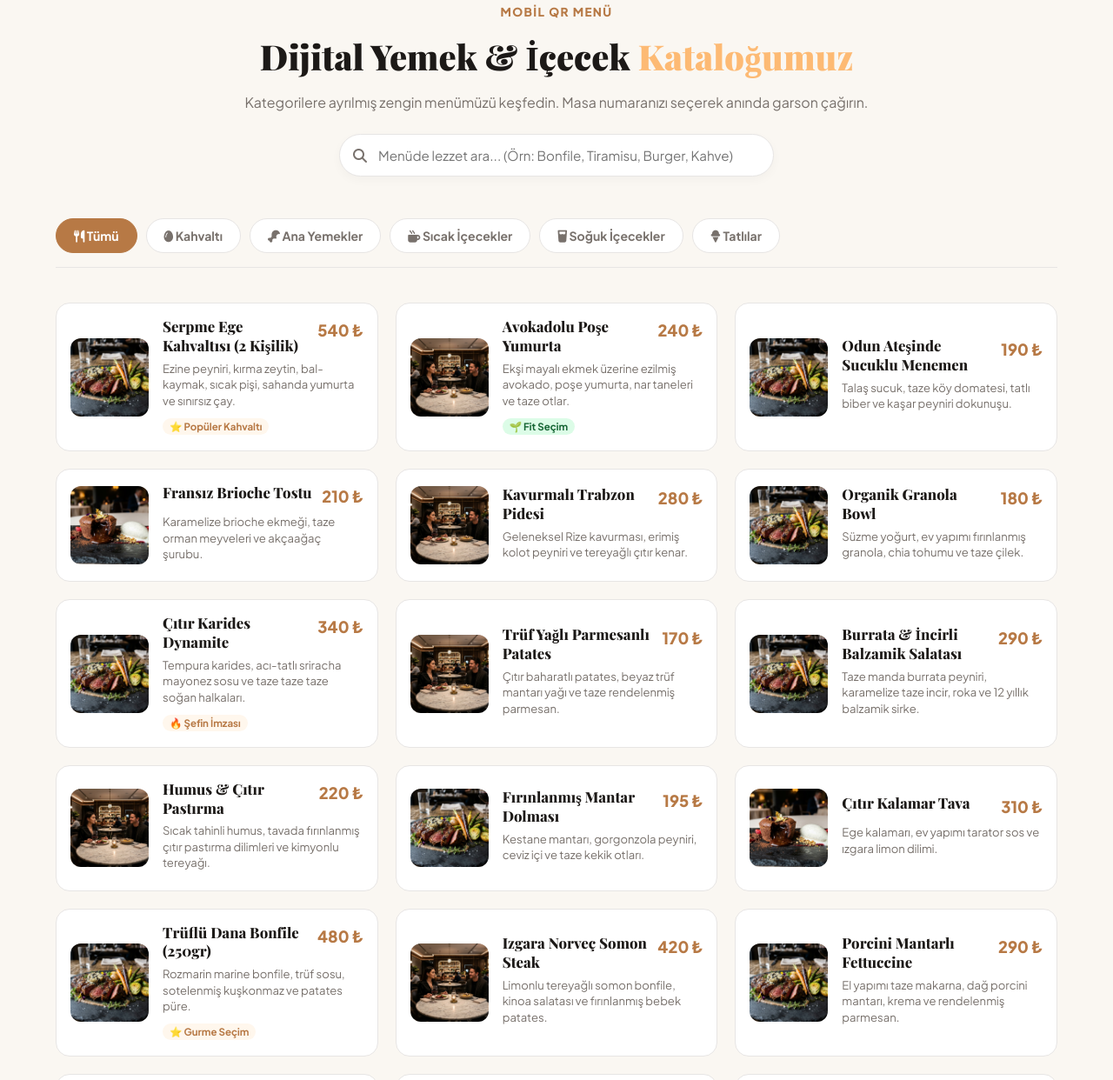
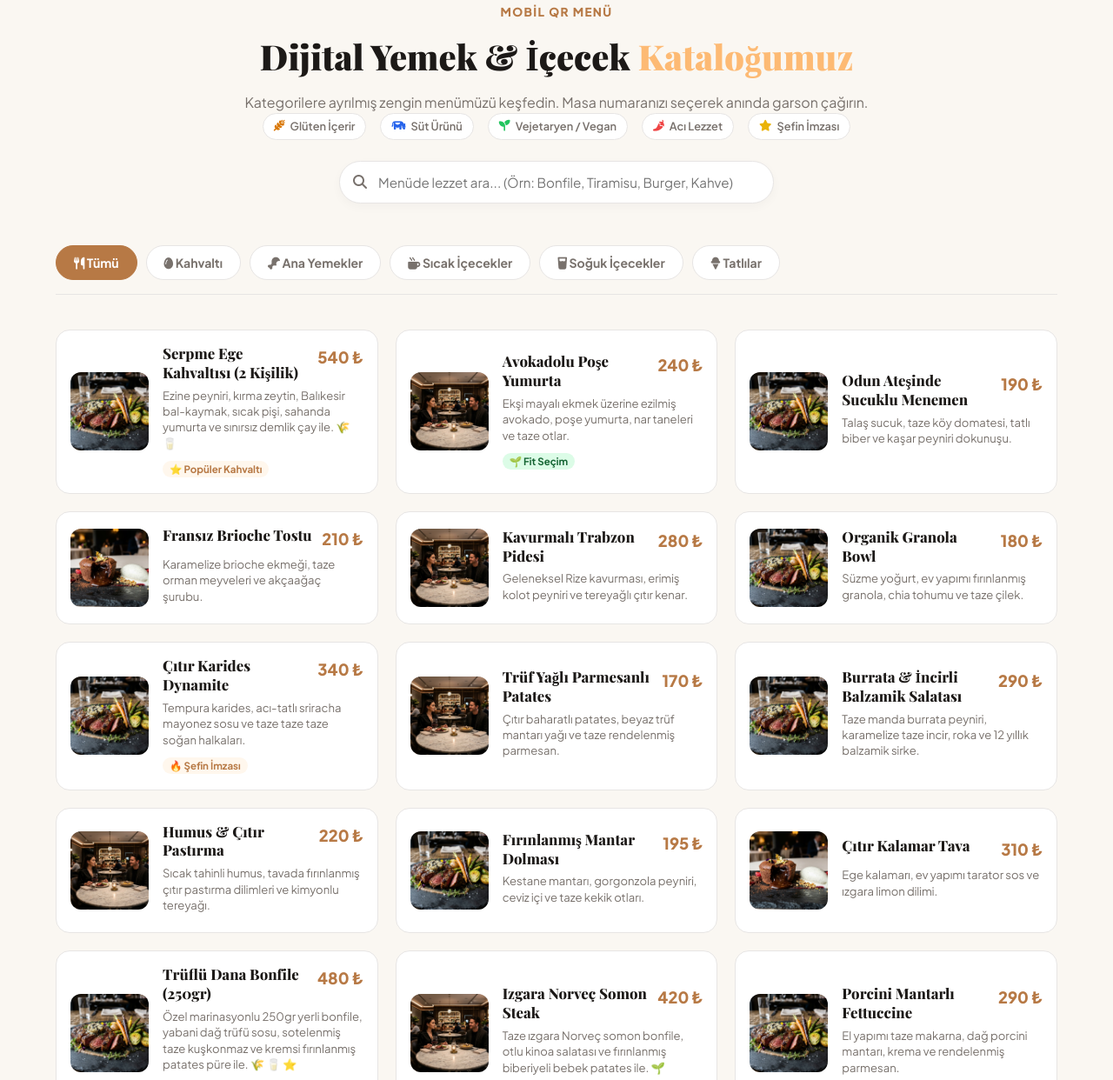
Before and after one commit to novadigital-official/nova-cafe, a plain HTML site: page index.html in a window 1280 px wide. Shown: the part 1732-2974 px from the top of the page at 87% size. Drawn offline with nearby package versions, Linux system fonts and the light colour scheme; a web font is replaced by a local one.

Commit message:
feat: complete BigChefs/Happy Moons authentic gastronomy refactor, side dish details, and allergen legend strip

```diff
--- a/index.html
+++ b/index.html
@@ -149,7 +149,16 @@
             </div>
 
             <!-- Sticky Category Navigation Bar -->
-            <!-- INSTANT MENU SEARCH INPUT (10,000 CUSTOMER SIMULATION REQUEST) -->
+            <!-- REAL RESTAURANT ALLERGEN & DIET LEGEND BAR (BIGCHEFS / HAPPY MOON'S BENCHMARK) -->
+            <div class="allergen-legend-bar" style="display: flex; justify-content: center; gap: 16px; flex-wrap: wrap; margin-bottom: 16px; font-size: 0.8rem; color: #78716C;">
+                <span><i class="fa-solid fa-wheat-awn" style="color: #D97706;"></i> Glüten İçerir</span>
+                <span><i class="fa-solid fa-cow" style="color: #2563EB;"></i> Süt Ürünü</span>
+                <span><i class="fa-solid fa-seedling" style="color: #22C55E;"></i> Vejetaryen / Vegan</span>
+                <span><i class="fa-solid fa-pepper-hot" style="color: #EF4444;"></i> Acı Lezzet</span>
+                <span><i class="fa-solid fa-star" style="color: #EAB308;"></i> Şefin İmzası</span>
+            </div>
+
+            <!-- INSTANT MENU SEARCH INPUT -->
             <div class="menu-search-wrap" style="margin-top: 24px;">
                 <div class="search-input-box" style="position: relative; max-width: 500px; margin: 0 auto 20px;">
                     <i class="fa-solid fa-magnifying-glass" style="position: absolute; left: 16px; top: 50%; transform: translateY(-50%); color: #78716C; font-size: 1rem;"></i>
@@ -174,7 +183,7 @@
                     <img src="images/dish.jpg" alt="Serpme Ege Kahvaltısı" width="120" height="90" loading="lazy">
                     <div class="item-info">
                         <div class="item-head"><h4>Serpme Ege Kahvaltısı (2 Kişilik)</h4><span class="item-price">540 ₺</span></div>
-                        <p>Ezine peyniri, kırma zeytin, bal-kaymak, sıcak pişi, sahanda yumurta ve sınırsız çay.</p>
+                        <p>Ezine peyniri, kırma zeytin, Balıkesir bal-kaymak, sıcak pişi, sahanda yumurta ve sınırsız demlik çay ile. 🌾 🥛</p>
                         <span class="tag-fav">⭐ Popüler Kahvaltı</span>
                     </div>
                 </div>
@@ -265,7 +274,7 @@
                     <img src="images/dish.jpg" alt="Trüflü Dana Bonfile" width="120" height="90" loading="lazy">
                     <div class="item-info">
                         <div class="item-head"><h4>Trüflü Dana Bonfile (250gr)</h4><span class="item-price">480 ₺</span></div>
-                        <p>Rozmarin marine bonfile, trüf sosu, sotelenmiş kuşkonmaz ve patates püre.</p>
+                        <p>Özel marinasyonlu 250gr yerli bonfile, yabani dağ trüfü sosu, sotelenmiş taze kuşkonmaz ve kremsi fırınlanmış patates püre ile. 🌾 🥛 ⭐</p>
                         <span class="tag-fav">⭐ Gurme Seçim</span>
                     </div>
                 </div>
@@ -273,7 +282,7 @@
                     <img src="images/hero.jpg" alt="Izgara Norveç Somonu" width="120" height="90" loading="lazy">
                     <div class="item-info">
                         <div class="item-head"><h4>Izgara Norveç Somon Steak</h4><span class="item-price">420 ₺</span></div>
-                        <p>Limonlu tereyağlı somon bonfile, kinoa salatası ve fırınlanmış bebek patates.</p>
+                        <p>Taze ızgara Norveç somon bonfile, otlu kinoa salatası ve fırınlanmış biberiyeli bebek patates ile. 🌱</p>
                     </div>
                 </div>
                 <div class="menu-item" data-cat="ana-yemek">
@@ -310,7 +319,7 @@
                     <img src="images/dish.jpg" alt="Nova Truffle Burger" width="120" height="90" loading="lazy">
                     <div class="item-info">
                         <div class="item-head"><h4>Nova Truffle Burger (180gr)</h4><span class="item-price">290 ₺</span></div>
-                        <p>Dana köfte, karamelize soğan, cheddar, trüf mayonez ve brioche ekmek.</p>
+                        <p>24 saat dinlendirilmiş 180gr dana köfte, karamelize soğan, cheddar peyniri, ev yapımı trüf mayonez. Trüflü patates kızartması ve coleslaw ile servis edilir. 🌾 🥛</p>
                         <span class="tag-fav">🍔 En Çok Satılan</span>
                     </div>
                 </div>
@@ -325,7 +334,7 @@
                     <img src="images/dish.jpg" alt="Pizza Margherita Napoletana" width="120" height="90" loading="lazy">
                     <div class="item-info">
                         <div class="item-head"><h4>Pizza Margherita Napoletana</h4><span class="item-price">250 ₺</span></div>
-                        <p>Odun ateşinde hamur, San Marzano domates sosu, manda mozzarella ve fesleğen.</p>
+                        <p>Odun ateşinde hamur, 72 saat mayalanmış ekşi hamur, San Marzano domates sosu, taze manda mozzarella ve organik fesleğen yaprakları. 🌾 🥛</p>
                     </div>
                 </div>
                 <div class="menu-item" data-cat="ana-yemek">
--- a/style.css
+++ b/style.css
@@ -535,3 +535,19 @@ html, body {
     .menu-item { padding: 14px !important; gap: 14px !important; }
     .menu-item img { width: 84px !important; height: 84px !important; }
 }
+
+
+/* ═══════════════════════════════════════════════════════════════
+   BIGCHEFS / HAPPY MOON'S AUTHENTIC GASTRONOMY LEGEND CSS
+   ═══════════════════════════════════════════════════════════════ */
+
+.allergen-legend-bar span {
+    background: white;
+    border: 1px solid #E7E5E4;
+    padding: 4px 12px;
+    border-radius: 20px;
+    font-weight: 600;
+    display: inline-flex;
+    align-items: center;
+    gap: 6px;
+}
```
